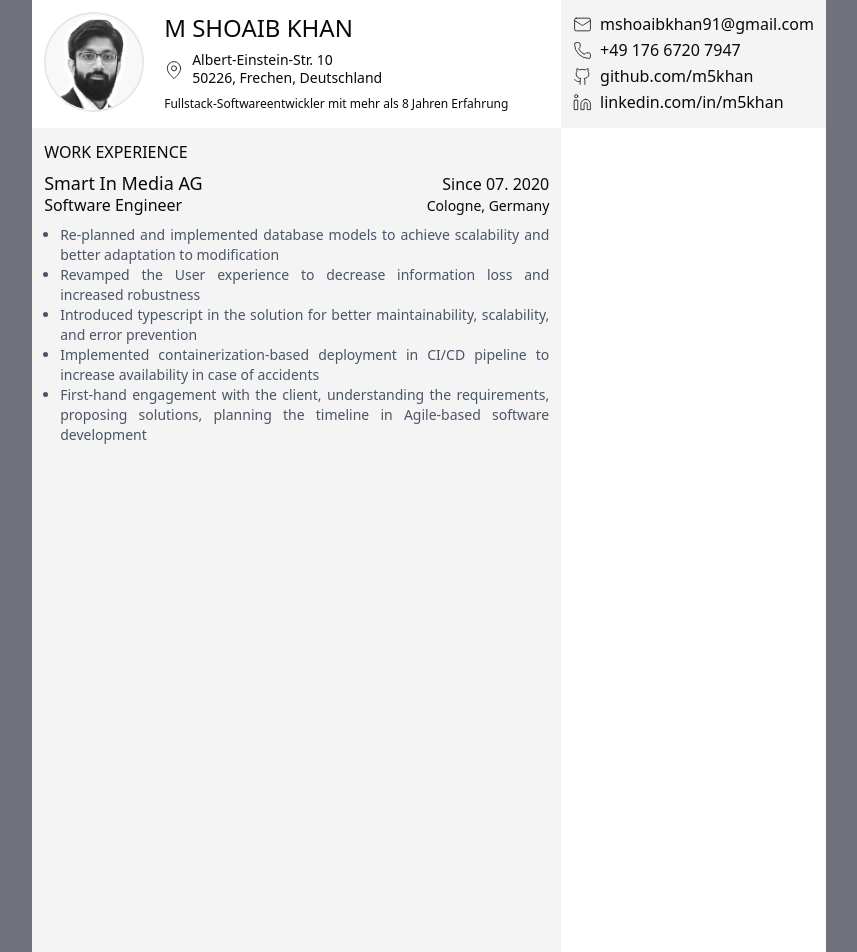
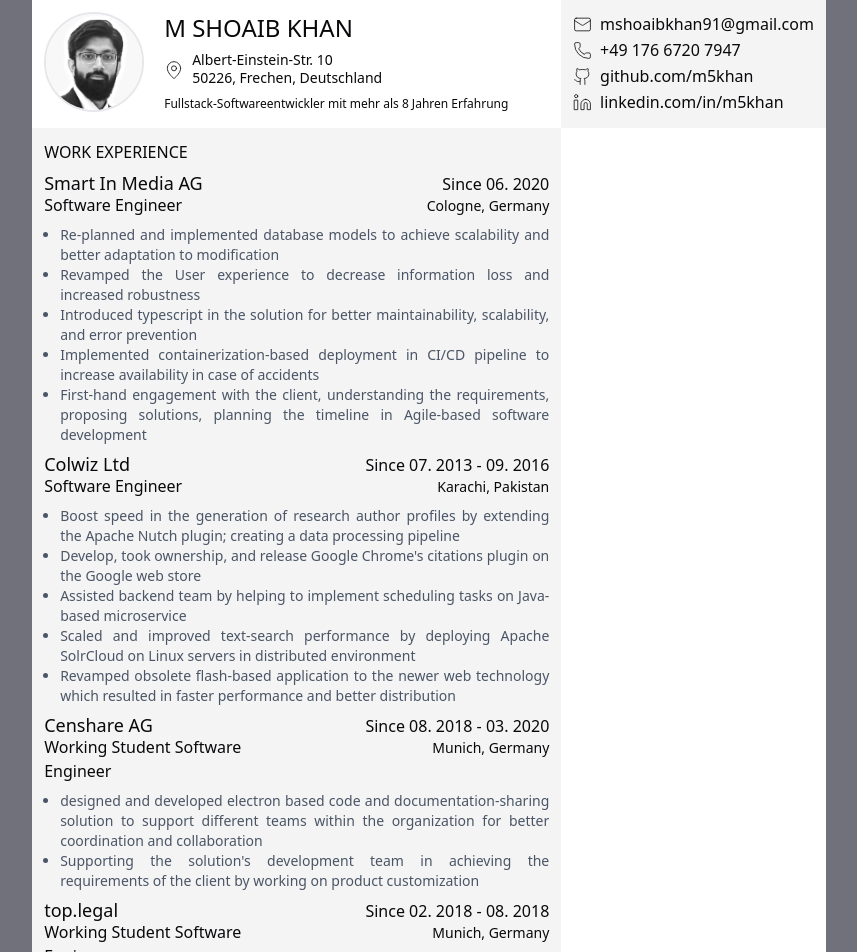
Before and after one commit to m5khan/blog, a Next.js app: page /cv in a window 1280 px wide. Shown: the top 952 px of the page, without its empty margins (211-1068 px from the left). Built offline with nearby package versions, Linux system fonts and the light colour scheme.

Commit message:
add all experiences

```diff
--- a/app/cv/page.tsx
+++ b/app/cv/page.tsx
@@ -1,3 +1,4 @@
+import { ExperienceSection } from "@/components/cv/experience-section";
 import {
   GithubIcon,
   Linkedin,
@@ -53,51 +54,52 @@ export default function CV() {
             <section id="experience" className="p-3">
               <h2 className="text-md">WORK EXPERIENCE</h2>
               {/* <Separator /> */}
-              <div id="experience-card" className="my-2">
-                <div
-                  id="exp-heading"
-                  className="grid grid-cols-[2fr_1fr] items-baseline"
-                >
-                  <div>
-                    <p className="font-medium text-lg leading-5">
-                      Smart In Media AG
-                    </p>
-                    <p>Software Engineer</p>
-                  </div>
-                  <div className="text-end">
-                    <p>Since 07. 2020</p>
-                    <div className="flex items-center gap-0.5 justify-end">
-                      {/* <MapPinIcon size={14} strokeWidth={1.5} /> */}
-                      <p className="text-sm">Cologne, Germany</p>
-                    </div>
-                  </div>
-                </div>
-                <div id="exp-content" className="text-gray-600 text-sm my-2">
-                  <ul className="list-disc ps-4 text-justify">
-                    <li>
-                      Re-planned and implemented database models to achieve
-                      scalability and better adaptation to modification
-                    </li>
-                    <li>
-                      Revamped the User experience to decrease information loss
-                      and increased robustness
-                    </li>
-                    <li>
-                      Introduced typescript in the solution for better
-                      maintainability, scalability, and error prevention
-                    </li>
-                    <li>
-                      Implemented containerization-based deployment in CI/CD
-                      pipeline to increase availability in case of accidents
-                    </li>
-                    <li>
-                      First-hand engagement with the client, understanding the
-                      requirements, proposing solutions, planning the timeline
-                      in Agile-based software development
-                    </li>
-                  </ul>
-                </div>
-              </div>
+              <ExperienceSection
+                company="Smart In Media AG"
+                title="Software Engineer"
+                date="Since 06. 2020"
+                location="Cologne, Germany"
+                description={[
+                  "Re-planned and implemented database models to achieve scalability and better adaptation to modification",
+                  "Revamped the User experience to decrease information loss and increased robustness",
+                  "Introduced typescript in the solution for better maintainability, scalability, and error prevention",
+                  "Implemented containerization-based deployment in CI/CD pipeline to increase availability in case of accidents",
+                  "First-hand engagement with the client, understanding the requirements, proposing solutions, planning the timeline in Agile-based software development",
+                ]}
+              />
+              <ExperienceSection
+                company="Colwiz Ltd"
+                title="Software Engineer"
+                date="Since 07. 2013 - 09. 2016"
+                location="Karachi, Pakistan"
+                description={[
+                  "Boost speed in the generation of research author profiles by extending the Apache Nutch plugin; creating a data processing pipeline",
+                  "Develop, took ownership, and release Google Chrome's citations plugin on the Google web store",
+                  "Assisted backend team by helping to implement scheduling tasks on Java-based microservice",
+                  "Scaled and improved text-search performance by deploying Apache SolrCloud on Linux servers in distributed environment",
+                  "Revamped obsolete flash-based application to the newer web technology which resulted in faster performance and better distribution",
+                ]}
+              />
+              <ExperienceSection
+                company="Censhare AG"
+                title="Working Student Software Engineer"
+                date="Since 08. 2018 - 03. 2020"
+                location="Munich, Germany"
+                description={[
+                  "designed and developed electron based code and documentation-sharing solution to support different teams within the organization for better coordination and collaboration",
+                  "Supporting the solution's development team in achieving the requirements of the client by working on product customization",
+                ]}
+              />
+              <ExperienceSection
+                company="top.legal"
+                title="Working Student Software Engineer"
+                date="Since 02. 2018 - 08. 2018"
+                location="Munich, Germany"
+                description={[
+                  "Increased accessibility and assurance for the customer onboarding process to easily publish their proposals by implementing graph-like forms using React",
+                  "Worked closely with the CTO and participated in planning and designing the architecture of the new features",
+                ]}
+              />
             </section>
           </article>
           <aside className="bg-white">
--- /dev/null
+++ b/components/cv/experience-section.tsx
@@ -0,0 +1,40 @@
+type Props = {
+  company: string;
+  title: string;
+  date: string;
+  location: string;
+  description: string[];
+};
+
+export function ExperienceSection({
+  company,
+  title,
+  date,
+  location,
+  description,
+}: Props) {
+  return (
+    <div id="experience-card" className="my-2">
+      <div id="exp-heading" className="grid grid-cols-2 items-baseline">
+        <div>
+          <p className="font-medium text-lg leading-5">{company}</p>
+          <p>{title}</p>
+        </div>
+        <div className="text-end">
+          <p>{date}</p>
+          <div className="flex items-center gap-0.5 justify-end">
+            {/* <MapPinIcon size={14} strokeWidth={1.5} /> */}
+            <p className="text-sm">{location}</p>
+          </div>
+        </div>
+      </div>
+      <div id="exp-content" className="text-gray-600 text-sm my-2">
+        <ul className="list-disc ps-4 text-justify">
+          {description.map((v, i) => (
+            <li key={i}>{v}</li>
+          ))}
+        </ul>
+      </div>
+    </div>
+  );
+}
```
